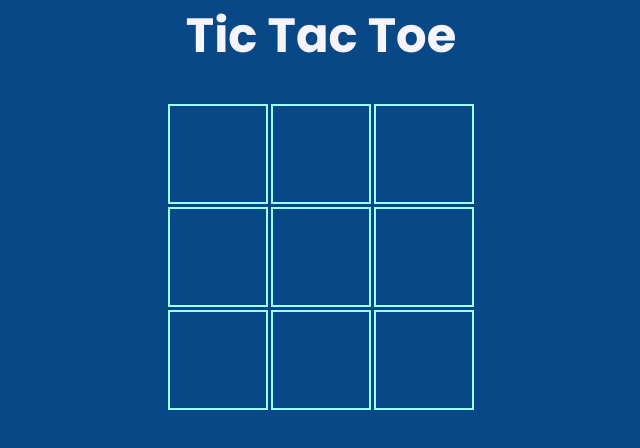
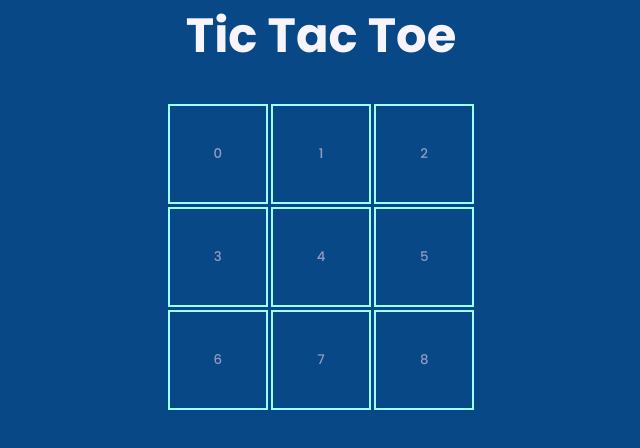
Before and after one commit to joohnq/tic-tac-toe, a React (Vite) app: page / in a window 1280 px wide. Shown: the top 448 px of the page, without its empty margins (319-959 px from the left). Built offline with nearby package versions, Linux system fonts and the light colour scheme.

Commit message:
save on repository

```diff
--- a/src/components/Board/index.tsx
+++ b/src/components/Board/index.tsx
@@ -4,9 +4,7 @@ import { Square } from "../Square";
 
 export class Board extends React.Component {
     renderSquare(i: number){
-        return(
-            <Square />
-        )
+        return <Square value={i} />
     }
 
   render() {
--- a/src/components/Square/index.tsx
+++ b/src/components/Square/index.tsx
@@ -4,7 +4,9 @@ import './styles.css'
 export class Square extends React.Component{
     render(){
         return(
-            <button className="square"></button>
+            <button className="square">
+                {this.props.value}
+            </button>
         )
     }
 }
```
